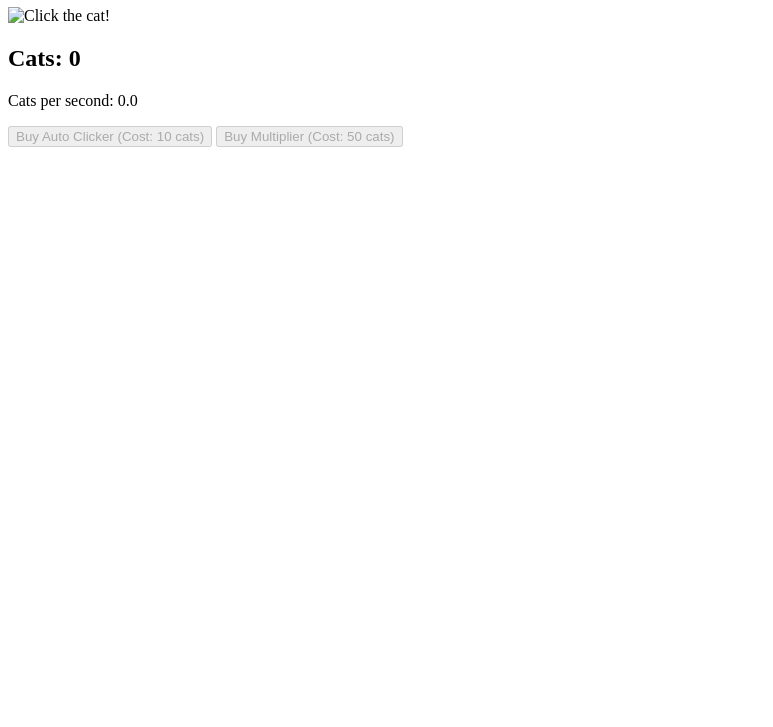
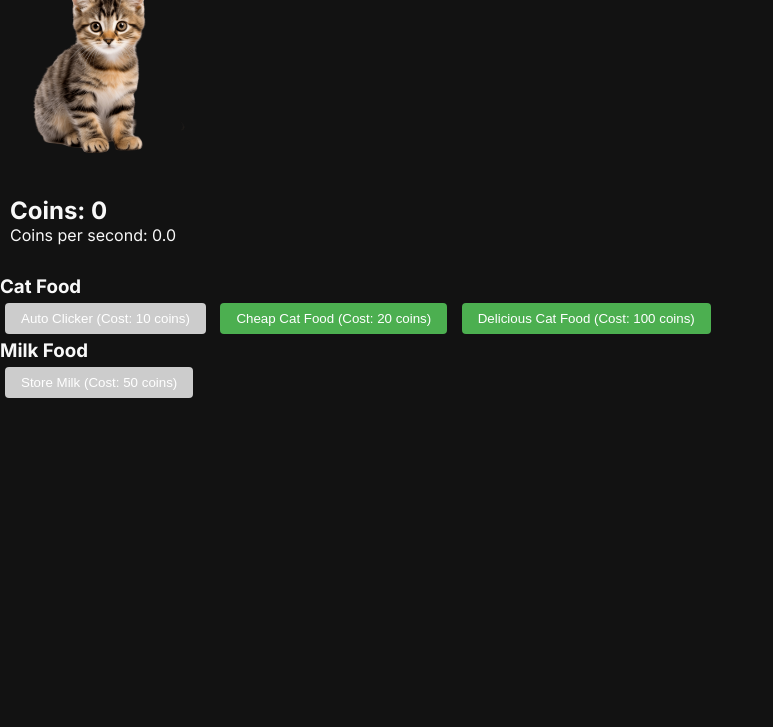
Before and after one commit to ericafk0001/cat-clicker, a plain HTML site: page index.html in a window 1280 px wide. Shown: the part 73-800 px from the top of the page, without its empty margins (0-773 px from the left). Drawn offline with Linux system fonts and the light colour scheme.

Commit message:
store milk

```diff
--- a/game.css
+++ b/game.css
@@ -16,10 +16,8 @@ body {
 }
 
 #game-container {
-  padding: 20px;
-  border-radius: 10px;
-  box-shadow: 0 2px 5px rgba(0, 0, 0, 0.1);
-  text-align: center;
+  display: flex;
+  flex-direction: column;
 }
 
 #cat-image {
--- a/game.js
+++ b/game.js
@@ -1,54 +1,55 @@
-let cats = 0;
+document.addEventListener("DOMContentLoaded", () => {
+  let coins = 0;
   let autoClickers = 0;
   let multiplier = 1;
   let autoClickerCost = 10;
   let multiplierCost = 50;
 
   function updateDisplay() {
-  document.getElementById("cat-count").textContent = Math.floor(cats);
-  document.getElementById("cats-per-second").textContent = (
+    document.getElementById("coin-count").textContent = Math.floor(coins);
+    document.getElementById("coins-per-second").textContent = (
       autoClickers * multiplier
     ).toFixed(1);
 
     // Update button states
-  document.getElementById("auto-clicker").disabled = cats < autoClickerCost;
-  document.getElementById("multiplier").disabled = cats < multiplierCost;
+    document.getElementById("auto-clicker").disabled = coins < autoClickerCost;
+    document.getElementById("multiplier").disabled = coins < multiplierCost;
   }
 
   function clickCat() {
-  cats += 1 * multiplier;
+    coins += 1 * multiplier;
     updateDisplay();
   }
 
   function buyAutoClicker() {
-  if (cats >= autoClickerCost) {
-    cats -= autoClickerCost;
+    if (coins >= autoClickerCost) {
+      coins -= autoClickerCost;
       autoClickers += 1;
       autoClickerCost = Math.floor(autoClickerCost * 1.2);
       document.getElementById(
         "auto-clicker"
-    ).textContent = `Buy Auto Clicker (Cost: ${autoClickerCost} cats)`;
+      ).textContent = `Auto Clicker (Cost: ${autoClickerCost} coins)`;
       updateDisplay();
     }
   }
 
   function buyMultiplier() {
-  if (cats >= multiplierCost) {
-    cats -= multiplierCost;
+    if (coins >= multiplierCost) {
+      coins -= multiplierCost;
       multiplier += 0.5;
       multiplierCost = Math.floor(multiplierCost * 1.5);
       document.getElementById(
         "multiplier"
-    ).textContent = `Buy Multiplier (Cost: ${multiplierCost} cats)`;
+      ).textContent = `Multiplier (Cost: ${multiplierCost} coins)`;
       updateDisplay();
     }
   }
 
   // Auto clicker interval
   setInterval(() => {
-  cats += (autoClickers * multiplier) / 10;
+    coins += (autoClickers * multiplier) / 10;
     updateDisplay();
   }, 100);
 
-// Set up click handler
   document.getElementById("cat-image").addEventListener("click", clickCat);
+});
--- a/index.html
+++ b/index.html
@@ -4,25 +4,37 @@
     <meta charset="UTF-8" />
     <meta name="viewport" content="width=device-width, initial-scale=1.0" />
     <title>Cat Clicker</title>
-    <link rel="stylesheet" href="styles.css" />
+    <link rel="stylesheet" href="game.css" />
   </head>
   <body>
     <div id="game-container">
       <h1>Cat Clicker</h1>
-      <img id="cat-image" src="/api/placeholder/200/200" alt="Click the cat!" />
+      <img id="cat-image" src="cat_filler.png" alt="Click the cat!" />
 
       <div class="stats">
-        <h2>Cats: <span id="cat-count">0</span></h2>
-        <p>Cats per second: <span id="cats-per-second">0</span></p>
+        <h2>Coins: <span id="coin-count">0</span></h2>
+        <p>Coins per second: <span id="coins-per-second">0</span></p>
       </div>
 
       <div id="upgrades">
-        <button class="upgrade" id="auto-clicker" onclick="buyAutoClicker()">
-          Buy Auto Clicker (Cost: 10 cats)
-        </button>
-        <button class="upgrade" id="multiplier" onclick="buyMultiplier()">
-          Buy Multiplier (Cost: 50 cats)
-        </button>
+        <div id="cat-food">
+          <h3>Cat Food</h3>
+          <button class="upgrade" id="auto-clicker" onclick="buyAutoClicker()">
+            Auto Clicker (Cost: 10 coins)
+          </button>
+          <button class="upgrade" id="auto-clicker" onclick="buyAutoClicker()">
+            Cheap Cat Food (Cost: 20 coins)
+          </button>
+          <button class="upgrade" id="auto-clicker" onclick="buyAutoClicker()">
+            Delicious Cat Food (Cost: 100 coins)
+          </button>
+        </div>
+        <div id="cat-milk">
+          <h3>Milk Food</h3>
+          <button class="upgrade" id="multiplier" onclick="buyMultiplier()">
+            Store Milk (Cost: 50 coins)
+          </button>
+        </div>
       </div>
     </div>
     <script src="game.js"></script>
```
Also changed, not shown: cat_filler.png (added). Lines whose indentation alone changed are shown as unchanged.
